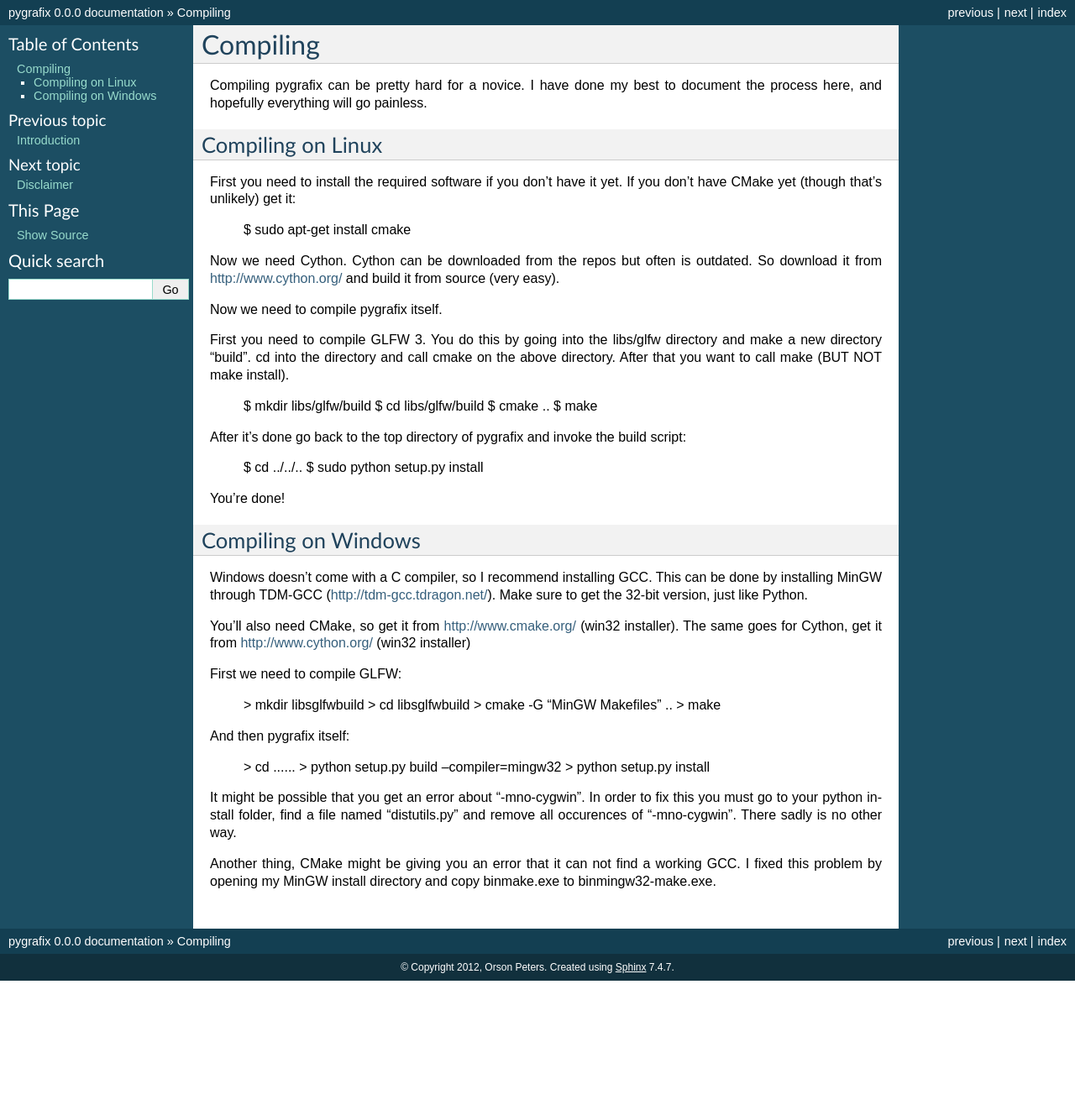
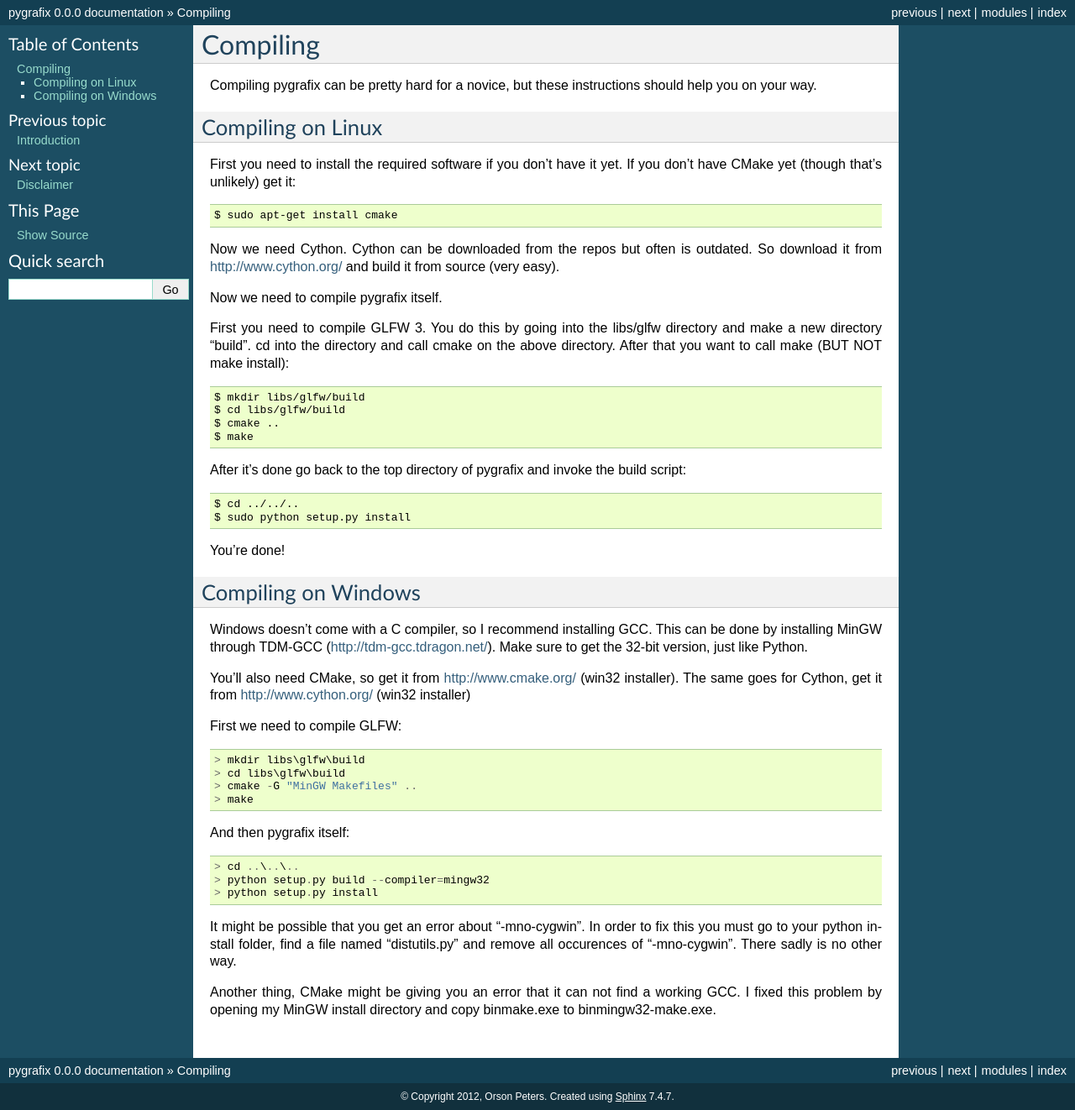
Before and after one commit to orlp/pygrafix, a Sphinx documentation site: the page built from docs/compiling.rst, in a window 1280 px wide. Shown: the whole page at 84% size. Built offline with Sphinx 7.4.7, drawn with Linux system fonts in a browser that asks for light colours; before the commit the page ends 1168 px from its top, so only the background shows below that.

Commit message:
a lot of work, also on the docs

```diff
--- a/docs/compiling.rst
+++ b/docs/compiling.rst
@@ -1,13 +1,13 @@
 Compiling
 =========
 
-Compiling pygrafix can be pretty hard for a novice. I have done my best to document the process here, and hopefully everything will go painless.
+Compiling pygrafix can be pretty hard for a novice, but these instructions should help you on your way.
 
 
 Compiling on Linux
 ------------------
 First you need to install the required software if you don't have it yet. If you
-don't have CMake yet (though that's unlikely) get it:
+don't have CMake yet (though that's unlikely) get it::
 
     $ sudo apt-get install cmake
 
@@ -18,14 +18,14 @@
 
 First you need to compile GLFW 3. You do this by going into the libs/glfw directory
 and make a new directory "build". cd into the directory and call cmake on the above
-directory. After that you want to call make (BUT NOT make install).
+directory. After that you want to call make (BUT NOT make install)::
 
     $ mkdir libs/glfw/build
     $ cd libs/glfw/build
     $ cmake ..
     $ make
 
-After it's done go back to the top directory of pygrafix and invoke the build script:
+After it's done go back to the top directory of pygrafix and invoke the build script::
 
     $ cd ../../..
     $ sudo python setup.py install
@@ -41,14 +41,14 @@
 You'll also need CMake, so get it from http://www.cmake.org/ (win32 installer).
 The same goes for Cython, get it from http://www.cython.org/ (win32 installer)
 
-First we need to compile GLFW:
+First we need to compile GLFW::
 
     > mkdir libs\glfw\build
     > cd libs\glfw\build
     > cmake -G "MinGW Makefiles" ..
     > make
 
-And then pygrafix itself:
+And then pygrafix itself::
 
     > cd ..\..\..
     > python setup.py build --compiler=mingw32
--- a/docs/pygrafix.sprite.rst
+++ b/docs/pygrafix.sprite.rst
@@ -3,5 +3,5 @@
 
 This module gives you fast sprites that can be moved, rotated, scaled and colored.
 
-.. automodule:: pygrafix.sprite
+.. autoclass:: pygrafix.sprite.Sprite
     :members:
--- a/pygrafix/__init__.py
+++ b/pygrafix/__init__.py
@@ -9,9 +9,7 @@
 _version = (0, 0, 0)
 
 def get_version():
-    """get_version() -> tuple
-
-    Returns the current pygrafix version in the format (major, minor, revision)."""
+    """Returns the current pygrafix version in the format (major, minor, revision)."""
 
     return _version
 
```
Also changed, not shown: docs/pygrafix.draw.rst (+24 -3 lines), docs/pygrafix.image.rst (+49 -2 lines), docs/pygrafix.rst (+6 -2 lines), 8 other files.
